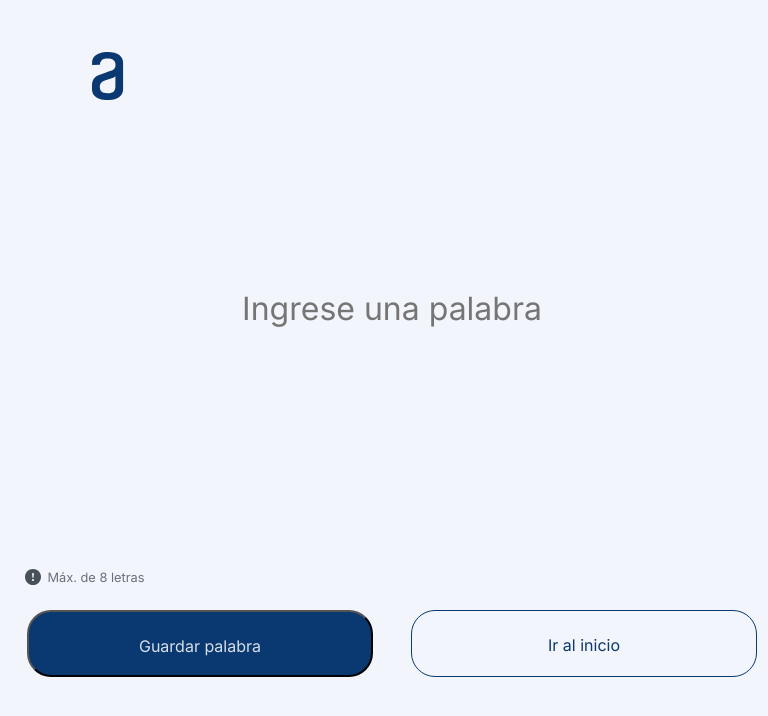
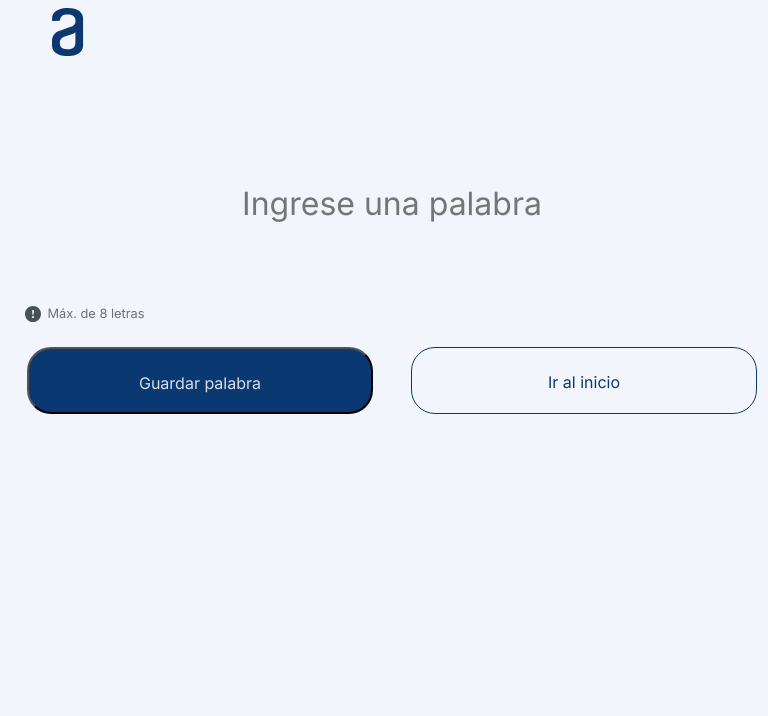
Before and after one commit to PabloGalante/AhorcadoChallenge, a website: page features/new-word.html in a window 768 px wide. Drawn offline with Linux system fonts and the light colour scheme.

Commit message:
Tweaked CSS for Responsiveness

```diff
--- a/css/game-style.css
+++ b/css/game-style.css
@@ -169,8 +169,12 @@ body {
         grid-row-gap: 5px;
     }
 
-    .a-logo{
-        margin: 20px;
+    .a-logo,
+    .a-logo img{
+        margin: 0;
+
+        width: auto;
+        height: auto;
     }
 
     .ahorcado{
@@ -182,7 +186,7 @@ body {
 
         display: block;
 
-        margin: 0 auto;
+        margin: 10px auto 0;
 
         border: 1px solid black;
 
@@ -218,6 +222,8 @@ body {
         grid-area: 6 / 1 / 7 / 2;
 
         width: 100vw;
+
+        margin-bottom: 10px;
     }
 
     .boton-nuevo,
@@ -236,8 +242,12 @@ body {
         grid-row-gap: 5px;
     }
 
-    .a-logo{
-        margin: 20px;
+    .a-logo,
+    .a-logo img{
+        margin: 0px;
+
+        width: auto;
+        height: auto;
     }
 
     .ahorcado{
@@ -249,7 +259,7 @@ body {
 
         display: block;
 
-        margin: 0 auto;
+        margin: 10px auto 0;
 
         border: 1px solid black;
 
@@ -283,6 +293,8 @@ body {
 
     .botones{
         grid-area: 6 / 1 / 7 / 2;
+
+        margin-bottom: 10px;
     }
 
     .boton-nuevo,
--- a/css/new-word-style.css
+++ b/css/new-word-style.css
@@ -175,19 +175,20 @@ body {
         grid-row-gap: 5px;
     }
 
-    .a-logo{
+    .a-logo,
+    .a-logo img{
         grid-area: 1 / 1 / 2 / 2;
 
         margin: 0;
 
-        width: 30vw;
-        height: 30vh;
+        width: auto;
+        height: auto;
     }
 
     .input-texto{
         grid-area: 2 / 1 / 3 / 2;
 
-        margin: 30px auto;
+        margin: 30px auto 0;
     }
 
     .section-buttons{
@@ -212,11 +213,14 @@ body {
         grid-row-gap: 5px;
     }
 
-    .a-logo{
+    .a-logo
+    .a-logo img{
         grid-area: 1 / 1 / 2 / 2;
 
         margin: 0;
 
+        width: auto;
+        height: auto;
     }
 
     .input-texto{
@@ -227,6 +231,8 @@ body {
 
     .section-buttons{
         grid-area: 3 / 1 / 4 / 2;
+
+        margin-bottom: 10px;
     }
 
     .boton-guardar,
```
